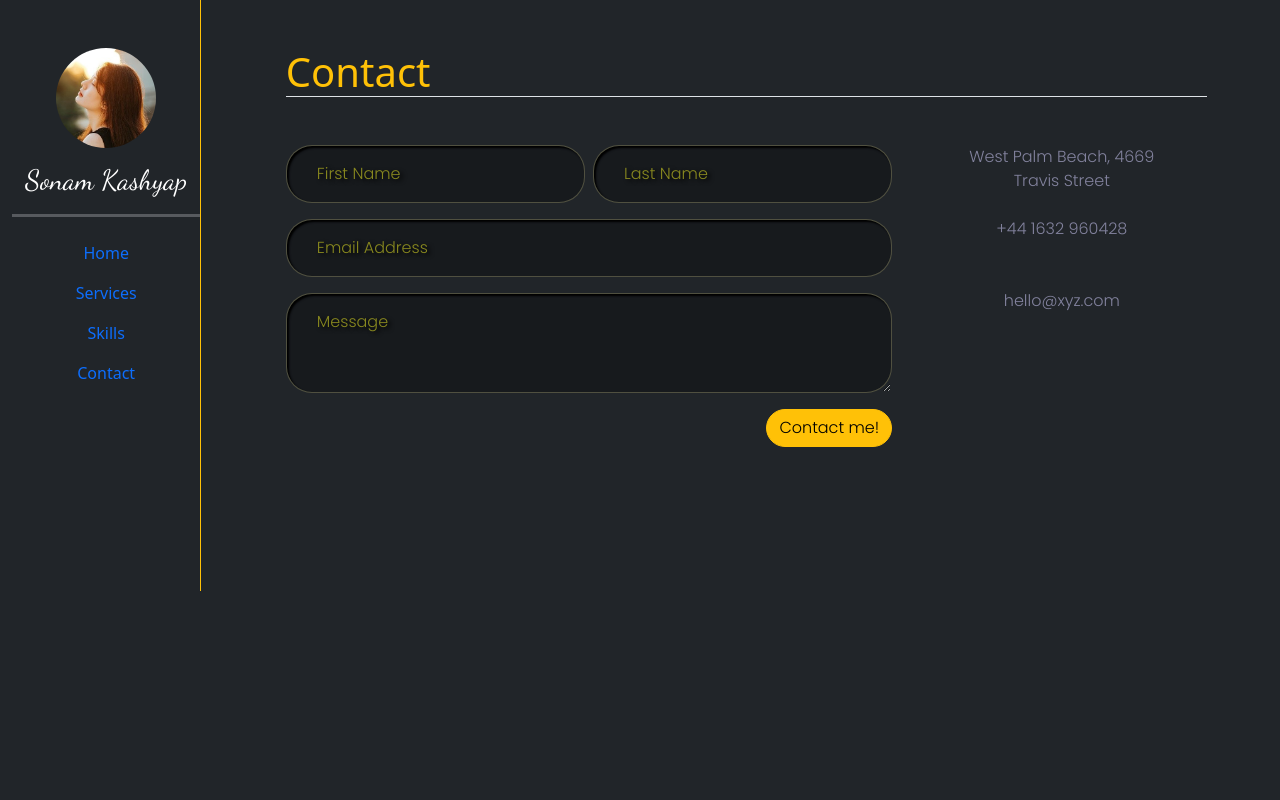
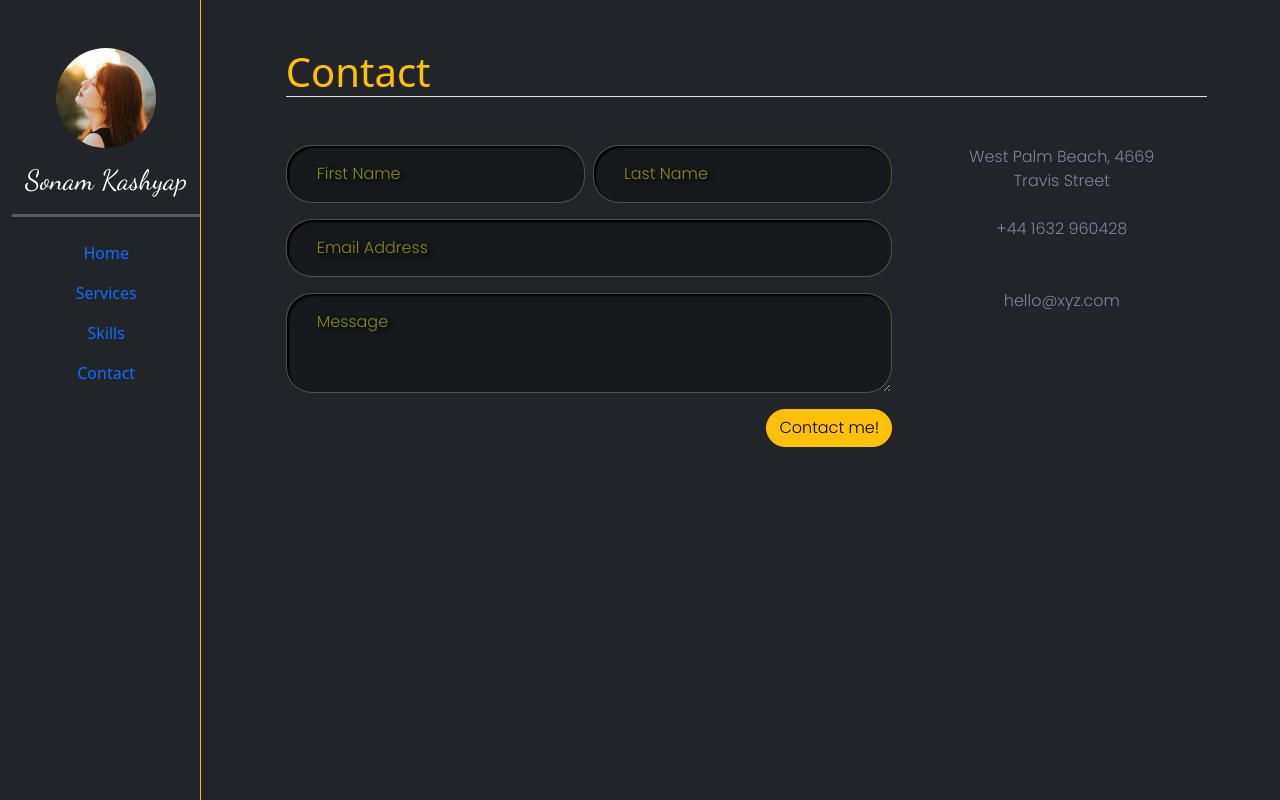
Before and after one commit to simran2859/resume_build, a Django app: page /contact/ in a window 1280 px wide. Run offline with Django 3.2, Linux system fonts and the light colour scheme; some libraries are stand-ins or nearby versions.

Commit message:
updating sidebar

```diff
--- a/core/static/core/css/contact.css
+++ b/core/static/core/css/contact.css
@@ -37,5 +37,5 @@ border: none;
 
 }
 .fa-linkedin,.fa-facebook-square,.fa-twitter-square,.fa-github-square{
-    font-size: 36px;
+    font-size: 26px;
 }
--- a/core/static/core/css/core.css
+++ b/core/static/core/css/core.css
@@ -6,9 +6,10 @@ html,body{
     font-family: 'Dancing Script', cursive;
 }
 
-.container-fluid{
-    min-height: 100%;
+.container-fluid,.container-fluid .row{
+    height: inherit;
 }
+
 .container{
     width: 93%;
 }
```
